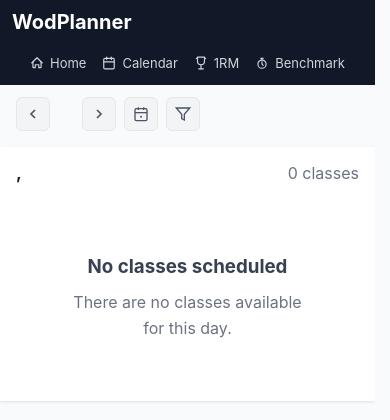
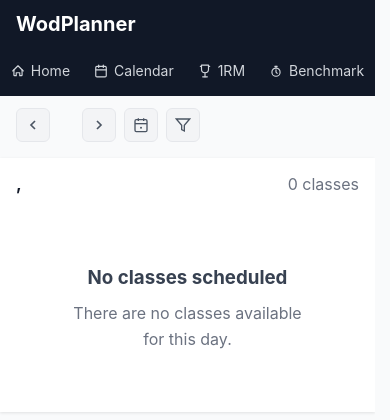
Before and after one commit to sebastiaankok/wodplanner, a Python web app: template src/wodplanner/app/templates/calendar.html in a window 390 px wide. Shown: the top 420 px of the page. Run offline with Jinja, Linux system fonts and the light colour scheme; the template is opened without the code that fills it, so the values that code supplies are empty; some libraries are stand-ins or nearby versions.

Commit message:
feat: increase logo margins and menu text size (#200)

```diff
--- a/src/wodplanner/app/static/css/style.css
+++ b/src/wodplanner/app/static/css/style.css
@@ -45,7 +45,7 @@ body {
 .nav-top-row {
     display: flex;
     align-items: center;
-    padding: 0.5rem 1rem;
+    padding: 0.75rem 1.25rem;
     gap: 1rem;
 }
 
@@ -178,7 +178,7 @@ body {
     color: var(--gray-300);
     text-decoration: none;
     padding: 0.5rem 1rem;
-    font-size: 0.875rem;
+    font-size: 0.9375rem;
     border-bottom: 2px solid transparent;
     transition: color 0.15s, border-color 0.15s;
     white-space: nowrap;
@@ -1448,7 +1448,7 @@ body {
     }
 
     .nav-top-row {
-        padding: 0.35rem 0.75rem;
+        padding: 0.5rem 1rem;
     }
 
     .nav-tabs {
@@ -1457,8 +1457,8 @@ body {
     }
 
     .tab {
-        padding: 0.35rem 0.5rem;
-        font-size: 0.8125rem;
+        padding: 0.5rem 0.75rem;
+        font-size: 0.875rem;
     }
 
     .tab svg {
```
